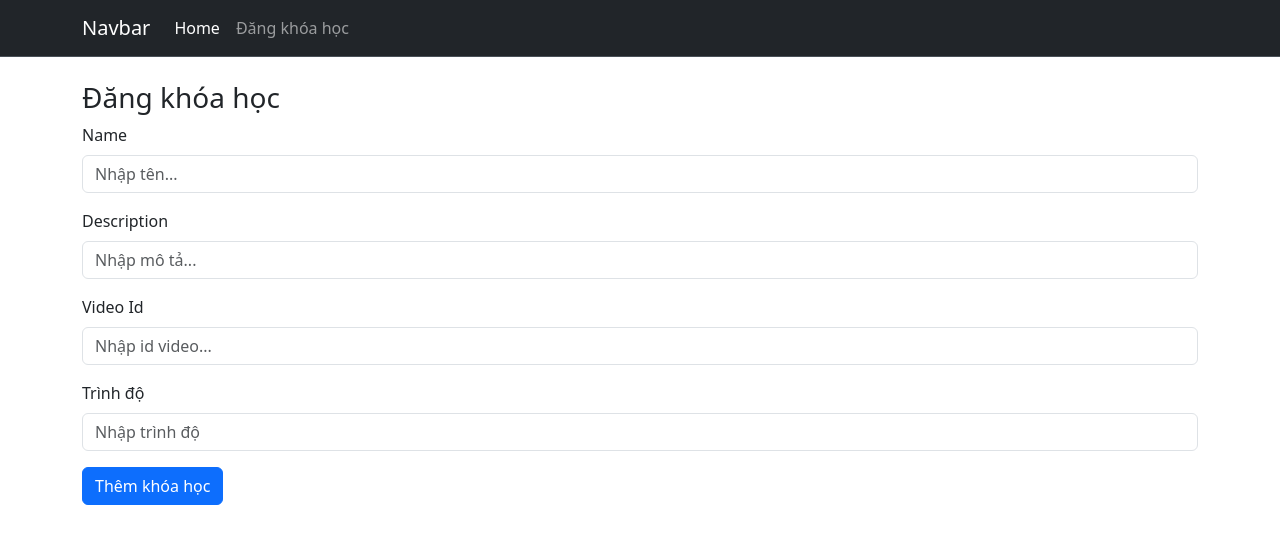
After one commit to dkhak3/nodejs_blog, a Node server app: template src/resources/views/courses/create.hbs in a window 1280 px wide. The commit adds this page. Shown: the top 544 px of the page. Run offline with Node 20, Linux system fonts and the light colour scheme; the template is opened without the code that fills it, so the values that code supplies are empty; some libraries are stand-ins or nearby versions.

Commit message:
[CRUD] Create new course

```diff
--- a/package.json
+++ b/package.json
@@ -28,7 +28,8 @@
   "dependencies": {
     "express": "^4.18.2",
     "express-handlebars": "^7.1.2",
-    "mongoose": "^8.0.3"
+    "mongoose": "^8.0.3",
+    "mongoose-slug-updater": "^3.3.0"
   },
   "devDependencies": {
     "morgan": "^1.10.0",
--- /dev/null
+++ b/src/resources/views/courses/create.hbs
@@ -0,0 +1,51 @@
+<div class="mt-4">
+  <h3>Đăng khóa học</h3>
+
+  <form method="POST" action="/courses/store">
+    <div class="mb-3">
+      <label for="name" class="form-label">Name</label>
+      <input
+        type="text"
+        class="form-control"
+        id="name"
+        name="name"
+        placeholder="Nhập tên..."
+        required
+      />
+    </div>
+    <div class="mb-3">
+      <label for="description" class="form-label">Description</label>
+      <input
+        type="text"
+        class="form-control"
+        id="description"
+        name="description"
+        placeholder="Nhập mô tả..."
+        required
+      />
+    </div>
+    <div class="mb-3">
+      <label for="videoId" class="form-label">Video Id</label>
+      <input
+        type="text"
+        class="form-control"
+        id="videoId"
+        name="videoId"
+        placeholder="Nhập id video..."
+        required
+      />
+    </div>
+    <div class="mb-3">
+      <label for="level" class="form-label">Trình độ</label>
+      <input
+        type="text"
+        class="form-control"
+        id="level"
+        name="level"
+        placeholder="Nhập trình độ"
+        required
+      />
+    </div>
+    <button type="submit" class="btn btn-primary">Thêm khóa học</button>
+  </form>
+</div>
--- a/src/resources/views/layouts/main.hbs
+++ b/src/resources/views/layouts/main.hbs
@@ -4,7 +4,7 @@
     <meta name="viewport" content="width=device-width, initial-scale=1.0" />
     <title>Document</title>
     <link href="https://cdn.jsdelivr.net/npm/bootstrap@5.3.2/dist/css/bootstrap.min.css" rel="stylesheet" integrity="sha384-T3c6CoIi6uLrA9TneNEoa7RxnatzjcDSCmG1MXxSR1GAsXEV/Dwwykc2MPK8M2HN" crossorigin="anonymous">
-    <link rel="stylesheet" href="css/app.css">
+    {{!-- <link rel="stylesheet" href="css/app.css"> --}}
   </head>
   <body>
     <div class="app">
--- a/src/resources/views/partials/header.hbs
+++ b/src/resources/views/partials/header.hbs
@@ -21,7 +21,7 @@
           <a class="nav-link active" aria-current="page" href="#">Home</a>
         </li>
         <li class="nav-item">
-          <a class="nav-link" href="#">Link</a>
+          <a class="nav-link" href="/courses/create">Đăng khóa học</a>
         </li>
       </ul>
     </div>
--- a/src/routes/courses.js
+++ b/src/routes/courses.js
@@ -3,6 +3,8 @@ const router = express.Router();
 
 const courseController = require("../app/controllers/CourseController");
 
+router.get("/create", courseController.create);
+router.post("/store", courseController.store);
 router.get("/:slug", courseController.show);
 
 module.exports = router;
```
Also changed, not shown: src/app/controllers/CourseController.js (+15 -1 lines), src/app/models/Course.js (+15 -7 lines), src/resources/views/courses/show.hbs (+8 -1 lines), 1 other file.
